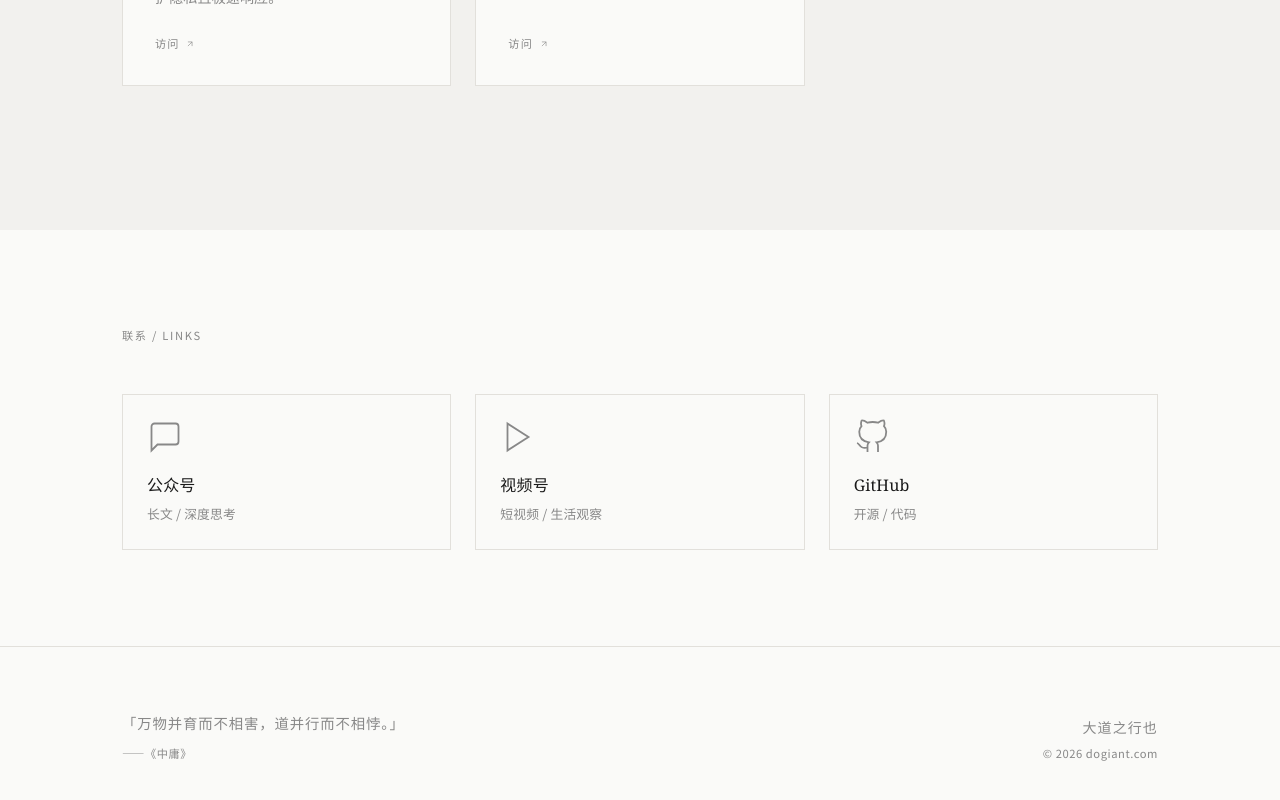
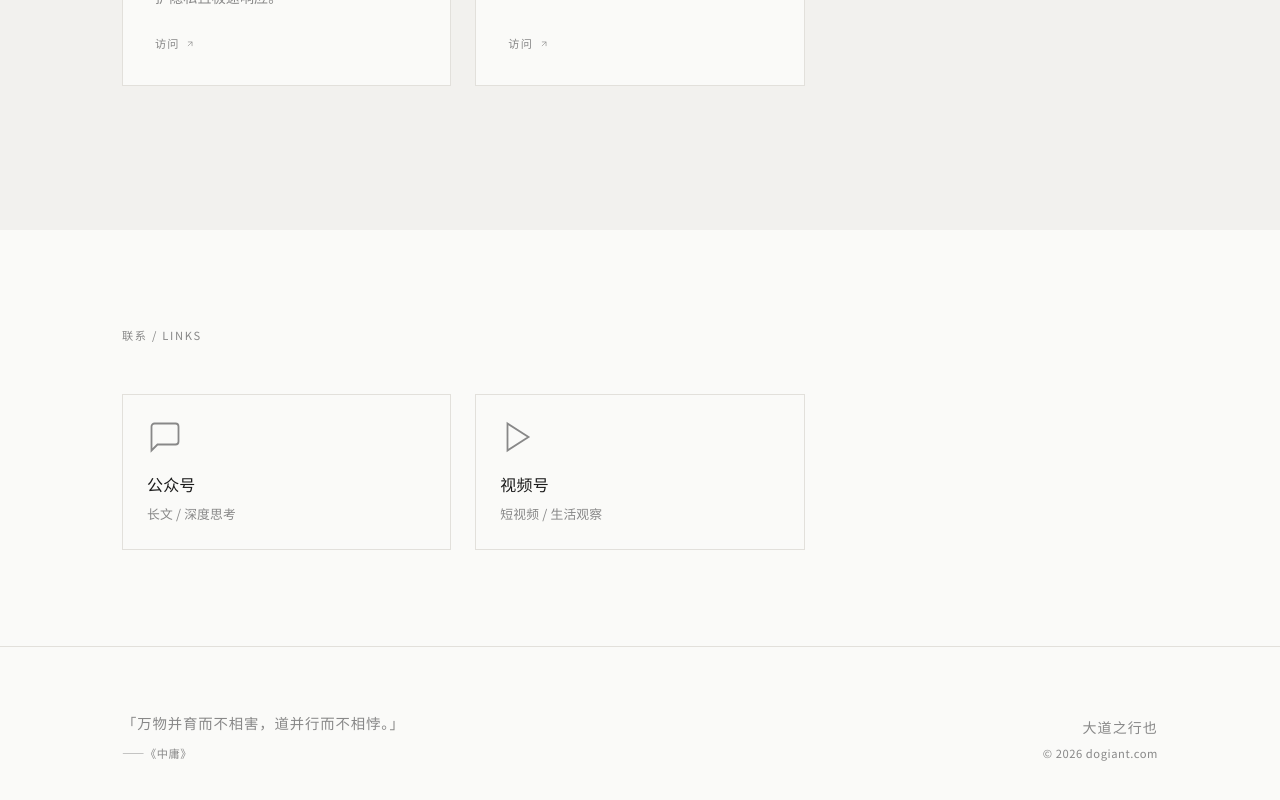
Before and after one commit to toshiki-tech/dogiant.com, a React (Vite) app: page / in a window 1280 px wide. Shown: the part 2632-3432 px from the top of the page. Built offline with nearby package versions, Linux system fonts and the light colour scheme; no server answers; what sanity would draw is missing.

Commit message:
style: 进一步极简化，移除联系板块中的 GitHub 入口

```diff
--- a/src/components/Links.jsx
+++ b/src/components/Links.jsx
@@ -31,12 +31,6 @@ export default function Links() {
               desc: '短视频 / 生活观察',
               qr: '/assets/contact/wechat-channels.jpg',
               icon: <VideoIcon />,
-            },
-            {
-              label: 'GitHub',
-              desc: '开源 / 代码',
-              href: 'https://github.com/toshiki-tech',
-              icon: <GithubIcon />,
             },
           ].map((link, i) => (
             <Reveal key={link.label} delay={i * 100}>
```
